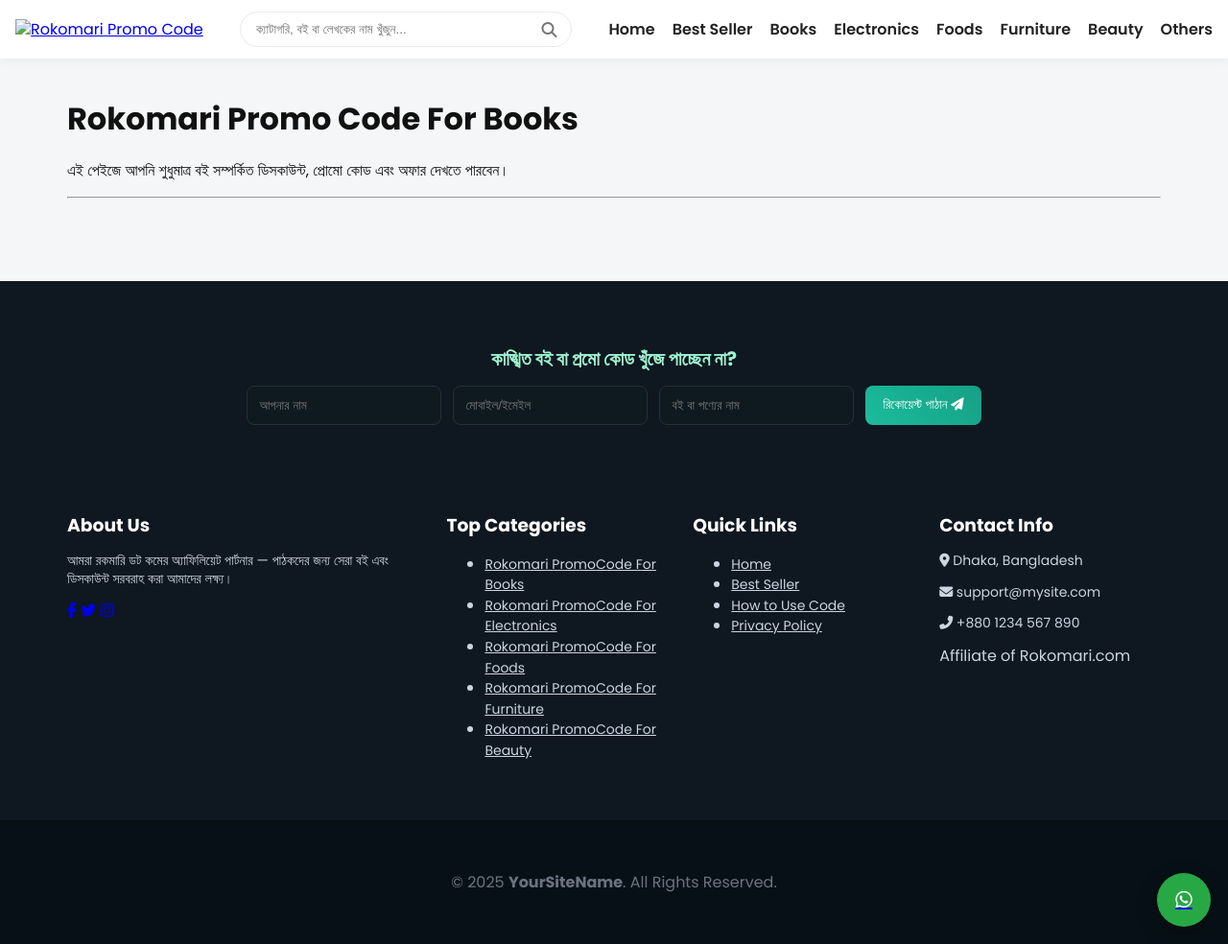
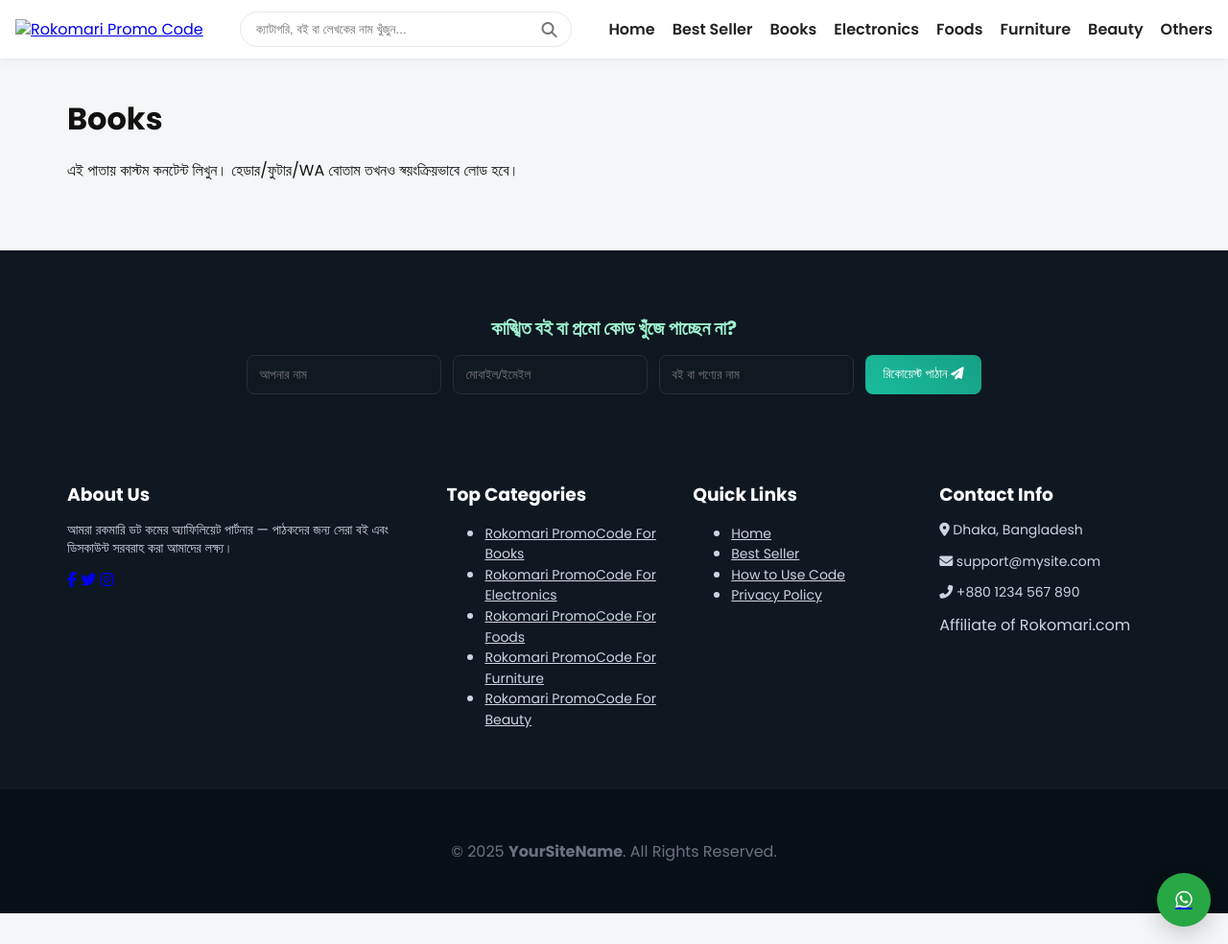
Before and after one commit to RokomariPromoCode/rokomaripromocode.github.io, a Jekyll site: the page built from books.md, in a window 1280 px wide and 984 px high. Shown: the whole window at 96% size. Built offline with Jekyll 4.4.1, drawn with Linux system fonts in a browser that asks for light colours.

Commit message:
Update books.md

```diff
--- a/books.md
+++ b/books.md
@@ -1,19 +1,8 @@
 ---
 layout: default
-title: "Rokomari Promo Code For Books"
-json: "/data/books.json"
+title: Books
 ---
 
-# Rokomari Promo Code For Books
+# Books
 
-এই পেইজে আপনি শুধুমাত্র বই সম্পর্কিত ডিসকাউন্ট, প্রোমো কোড এবং অফার দেখতে পারবেন।
-
----
-
-<div id="category-cards" style="margin-top:30px;"></div>
-
-<script>
-  // Override JSON file for this page
-  window.JSON_DATA_PATH = window.SITE_BASE + "/data/books.json";
-  window.FORCE_LOAD_CARDS = true;  // force card rendering on this page
-</script>
+এই পাতায় কাস্টম কনটেন্ট লিখুন। হেডার/ফুটার/WA বোতাম তখনও স্বয়ংক্রিয়ভাবে লোড হবে।
```
